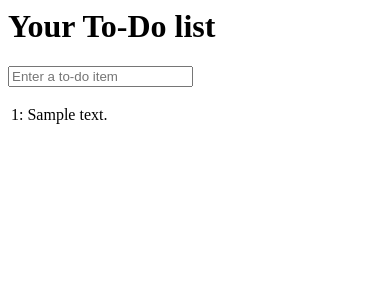
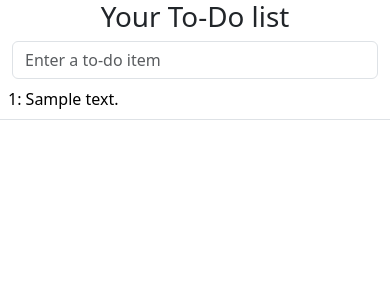
Before and after one commit to FunctionEurus/django-notes, a Django app: template lists/templates/list.html in a window 390 px wide. Shown: the top 300 px of the page. Run offline with Django 3.2, Linux system fonts and the light colour scheme; the template is opened without the code that fills it: most values are stand-ins (such as "Sample title", 1, 10 or a date in 2020); some libraries are stand-ins or nearby versions.

Commit message:
Message 22: use Bootstrap to improve layout

```diff
--- a/lists/templates/base.html
+++ b/lists/templates/base.html
@@ -1,18 +1,38 @@
-<html>
+<!DOCTYPE html>
+<html lang="en">
   <head>
+    <meta charset="utf-8" />
+    <meta http-equiv="X-UA-Compatible" content="IE=edge" />
+    <meta name="viewport" content="width=device-width, initial-scale=1" />
     <title>To-Do lists</title>
+    <link href="/static/bootstrap/css/bootstrap.min.css" rel="stylesheet" />
   </head>
 
   <body>
+    <div class="container">
+      <div class="row">
+        <div class="col-md-6 offset-md-3 jumbotron">
+          <div class="text-center">
            <h1>{% block header_text %}{% endblock %}</h1>
             <form method="POST" action="{% block form_action %}{% endblock %}">
               <input
+                class="form-control input-lg"
                 name="item_text"
                 id="id_new_item"
                 placeholder="Enter a to-do item"
               />
                 {% csrf_token %}
             </form>
+          </div>
+        </div>
+      </div>
+    </div>
+
+    <div class="row">
+      <div class="col-md-6 offset-md-3">
         {% block table %}{% endblock %}
+      </div>
+    </div>
+
   </body>
 </html>
--- a/lists/templates/list.html
+++ b/lists/templates/list.html
@@ -5,7 +5,7 @@
 {% block form_action %}/lists/{{ list.id }}/add_item{% endblock %}
 
 {% block table %}
-<table id="id_list_table">
+<table id="id_list_table" class="table">
   {% for item in list.item_set.all %}
   <tr>
     <td>{{ forloop.counter }}: {{ item.text }}</td>
--- a/notes/settings.py
+++ b/notes/settings.py
@@ -116,7 +116,7 @@ USE_TZ = True
 # Static files (CSS, JavaScript, Images)
 # https://docs.djangoproject.com/en/5.0/howto/static-files/
 
-STATIC_URL = "static/"
+STATIC_URL = "/static/"
 
 # Default primary key field type
 # https://docs.djangoproject.com/en/5.0/ref/settings/#default-auto-field
```
Also changed, not shown: functional_tests/tests.py (+4 -4 lines). Lines whose indentation alone changed are shown as unchanged.
